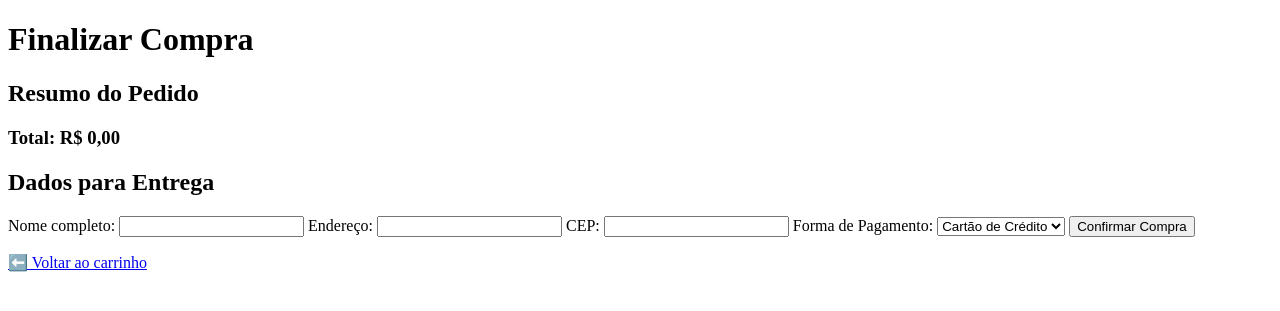
After one commit to jose-rf/ecommerce-php, a PHP site: page /pages/finalizar_compras.php in a window 1280 px wide. The commit adds this page. Shown: the top 311 px of the page. Run offline with PHP 8.4, Linux system fonts and the light colour scheme; the visitor is signed in with stand-in values (Sample User, id 1); data that the repository does not hold is empty.

Commit message:
Implementação de funcionalidades

```diff
--- /dev/null
+++ b/pages/finalizar_compras.php
@@ -0,0 +1,65 @@
+<?php
+session_start();
+include('../includes/db.php');
+
+if (empty($_SESSION['carrinho'])) {
+    echo "<h2>Carrinho vazio!</h2>";
+    echo "<p><a href='../index.php'>🏠 Voltar para a loja</a></p>";
+    exit();
+}
+?>
+
+<!DOCTYPE html>
+<html>
+<head>
+    <meta charset="UTF-8">
+    <title>Finalizar Compra</title>
+</head>
+<body>
+
+    <h1>Finalizar Compra</h1>
+
+    <div class="resumo">
+        <h2>Resumo do Pedido</h2>
+        <?php
+        $total = 0;
+        foreach ($_SESSION['carrinho'] as $id => $qtd) {
+            $res = $conn->query("SELECT * FROM produtos WHERE id = $id");
+            if ($res->num_rows > 0) {
+                $item = $res->fetch_assoc();
+                $sub = $item['preco'] * $qtd;
+                echo "<p>{$item['nome']} - R$ {$item['preco']} x $qtd = R$ " . number_format($sub, 2, ',', '.') . "</p>";
+                $total += $sub;
+            }
+        }
+        echo "<h3>Total: R$ " . number_format($total, 2, ',', '.') . "</h3>";
+        ?>
+    </div>
+
+    <div class="formulario">
+        <h2>Dados para Entrega</h2>
+        <form action="processa_compra.php" method="post">
+            <label>Nome completo:</label>
+            <input type="text" name="nome" required>
+
+            <label>Endereço:</label>
+            <input type="text" name="endereco" required>
+
+            <label>CEP:</label>
+            <input type="text" name="cep" required>
+
+            <label>Forma de Pagamento:</label>
+            <select name="pagamento" required>
+                <option value="cartao">Cartão de Crédito</option>
+                <option value="boleto">Boleto Bancário</option>
+                <option value="pix">PIX</option>
+            </select>
+
+            <button type="submit">Confirmar Compra</button>
+        </form>
+    </div>
+
+    <p><a href="carrinho.php">⬅️ Voltar ao carrinho</a></p>
+
+</body>
+</html>
```
Also changed, not shown: index.php (+30 -2 lines), pages/carrinho.php (+6 -2 lines).
